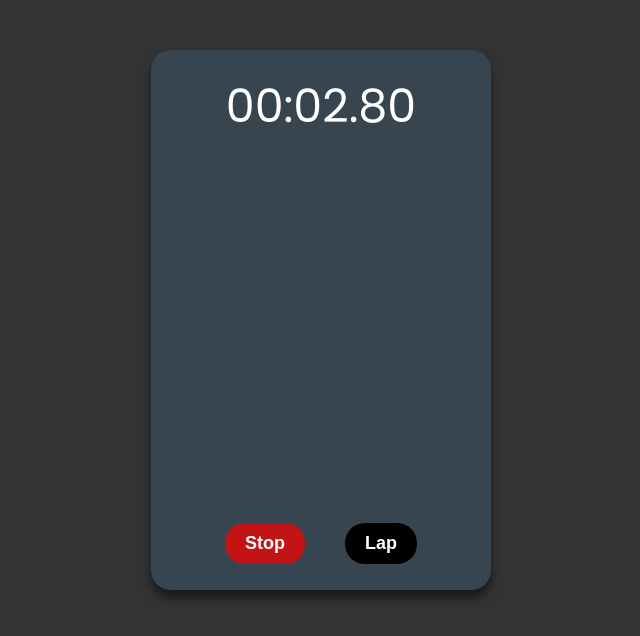
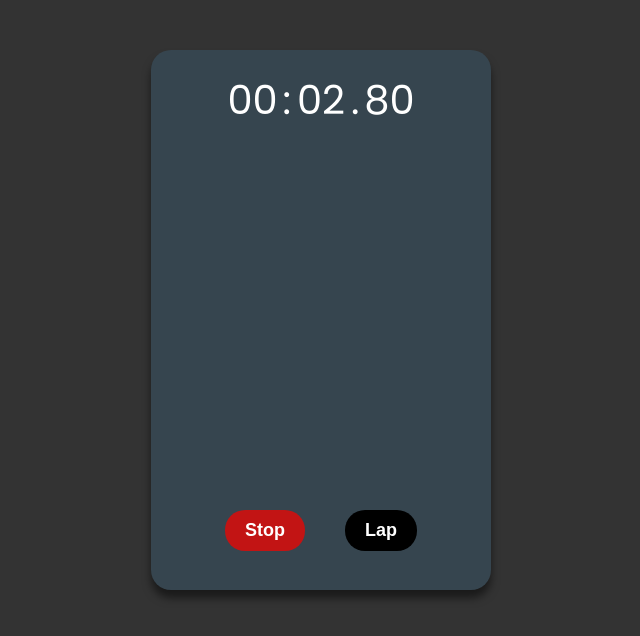
Before and after one commit to sjoshi888/stopwatch, a plain HTML site: page src/index.html in a window 1280 px wide. Both pictures are taken after a click on the button "Start". Shown: the whole page, without its empty margins (319-959 px from the left). Drawn offline with Linux system fonts and the light colour scheme.

Commit message:
added-css

```diff
--- a/src/css/stopwatch-styles.css
+++ b/src/css/stopwatch-styles.css
@@ -29,8 +29,15 @@ p {
 
 
 .stop-watch__timer {
-    font-size: 46px;
+    font-size: 40px;
     text-align: center;
+    display: flex;
+    align-items: center;
+    justify-content: center;
+}
+.stop-watch__timer span {
+   width:60px;
+   display: inline-block;
 }
 .stop-watch__control {
     display: flex;
--- a/src/index.html
+++ b/src/index.html
@@ -15,12 +15,11 @@
   <body>
     <main>
       <div class="stop-watch">
-        <p class="stop-watch__timer">
-          <span class="stop-watch__timer--mins">00</span> &nbsp;: &nbsp;<span
-            class="stop-watch__timer--secs"
-            >00</span
-          >. &nbsp;<span class="stop-watch__timer--milliSec">00</span>
-        </p>
+        <div class="stop-watch__timer">
+          <span class="stop-watch__timer--mins">00</span>:
+          <span class="stop-watch__timer--secs">00</span>.
+          <span class="stop-watch__timer--milliSec">00</span>
+        </div>
         <div class="stop-watch__lap"></div>
         <div class="stop-watch__control">
           <button class="stop-watch__btn stop-watch__btn--start bg-voilet">
--- a/src/js/main.js
+++ b/src/js/main.js
@@ -39,13 +39,11 @@ function Stopwatch() {
   let timerRef;
 
   Object.defineProperty(this, "startTimer", {
-    get: function () {
+    set: function (callback) {
       timerRef = setInterval(() => {
         millisecondsPassed += 1;
         const clockData = getTimeObject(millisecondsPassed);
-        const { hrs, mins, seconds, milliseconds } = clockData;
-        const clockString = `${mins}:${seconds}.${milliseconds}`;
-        timerElement.innerHTML = clockString;
+        callback(clockData);
       }, 10);
     },
   });
@@ -64,8 +62,6 @@ function Stopwatch() {
   Object.defineProperty(this, "resetTimer", {
     get: function () {
       millisecondsPassed = 0;
-      const clockString = `00:00.00`;
-      timerElement.innerHTML = clockString;
       currentLap = [];
     },
   });
@@ -84,6 +80,9 @@ const startButton = document.querySelector(".stop-watch__btn--start");
 const stopButton = document.querySelector(".stop-watch__btn--stop");
 const resumeButton = document.querySelector(".stop-watch__btn--resume");
 const resetButton = document.querySelector(".stop-watch__btn--reset");
+const minsClock = document.querySelector(".stop-watch__timer--mins");
+const secsClock = document.querySelector(".stop-watch__timer--secs");
+const millSecsClock = document.querySelector(".stop-watch__timer--milliSec");
 
 /**
  * Creates a new lap row element with the given clock data.
@@ -99,7 +98,23 @@ function getLapRow(clockData, lapId) {
 }
 
 startButton.addEventListener("click", function () {
-  stopWatch.startTimer;
+  stopWatch.startTimer = function (clockData) {
+    const { hrs, mins, seconds, milliseconds } = clockData;
+    const currentMins = minsClock.innerText;
+    const currentSecs = secsClock.innerText;
+    const currentMillSecs = millSecsClock.innerText;
+    if (currentMins !== mins) {
+      minsClock.innerText = mins;
+    }
+    if (currentSecs !== seconds) {
+      secsClock.innerText = seconds;
+    }
+    if (currentMillSecs !== milliseconds) {
+      millSecsClock.innerText = milliseconds;
+    }
+    // const clockString = `${mins}:${seconds}.${milliseconds}`;
+    // timerElement.innerHTML = clockString;
+  };
   removeElements([startButton]);
   addElements([stopButton, lapBtn]);
 });
@@ -111,7 +126,21 @@ stopButton.addEventListener("click", function () {
 });
 
 resumeButton.addEventListener("click", function () {
-  stopWatch.startTimer;
+  stopWatch.startTimer = function (clockData) {
+    const { hrs, mins, seconds, milliseconds } = clockData;
+    const currentMins = minsClock.innerText;
+    const currentSecs = secsClock.innerText;
+    const currentMillSecs = millSecsClock.innerText;
+    if (currentMins !== mins) {
+      minsClock.innerText = mins;
+    }
+    if (currentSecs !== seconds) {
+      secsClock.innerText = seconds;
+    }
+    if (currentMillSecs !== milliseconds) {
+      millSecsClock.innerText = milliseconds;
+    }
+  };
   removeElements([resumeButton, resetButton]);
   addElements([stopButton, lapBtn]);
 });
@@ -120,6 +149,9 @@ resetButton.addEventListener("click", function () {
   stopWatch.resetTimer;
   addElements([startButton]);
   removeElements([resumeButton, resetButton]);
+  minsClock.innerText = "00";
+  secsClock.innerText = "00";
+  millSecsClock.innerText = "00";
   lapContainer.innerHTML = "";
 });
 
```
